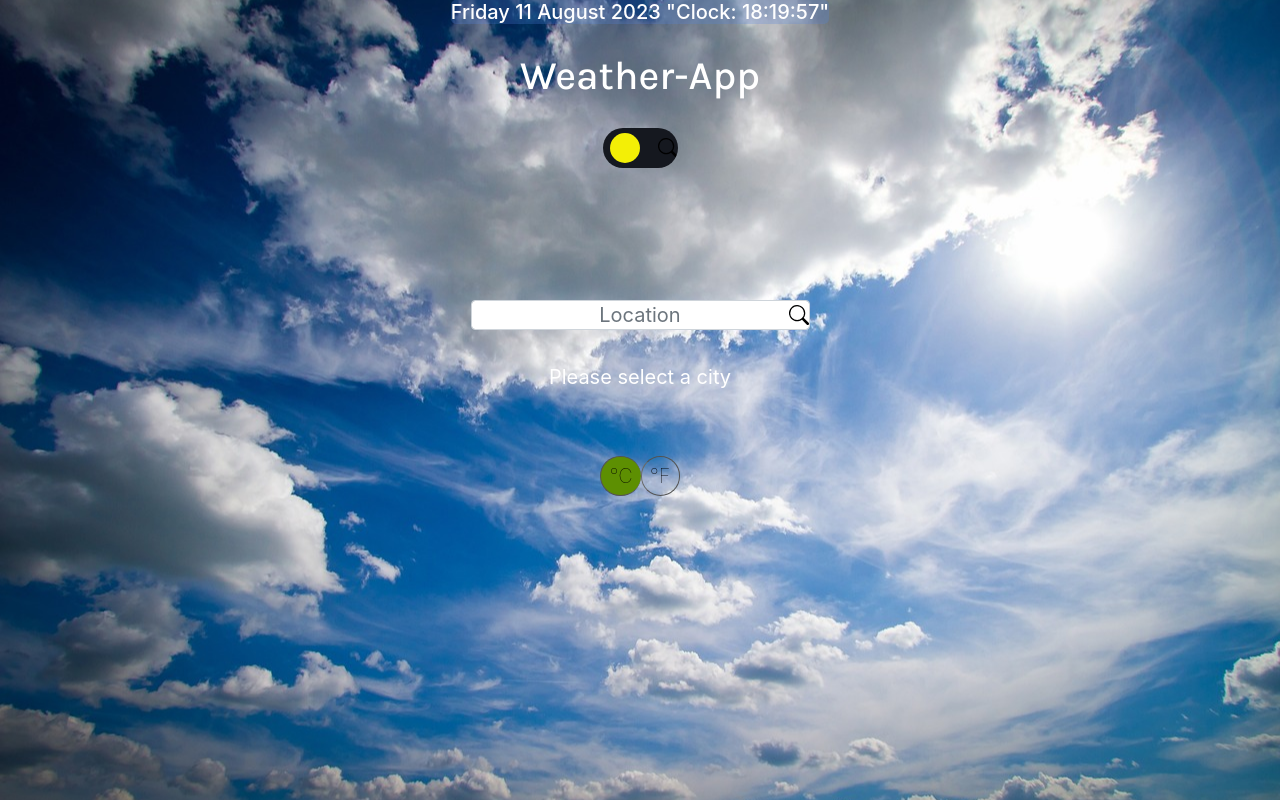
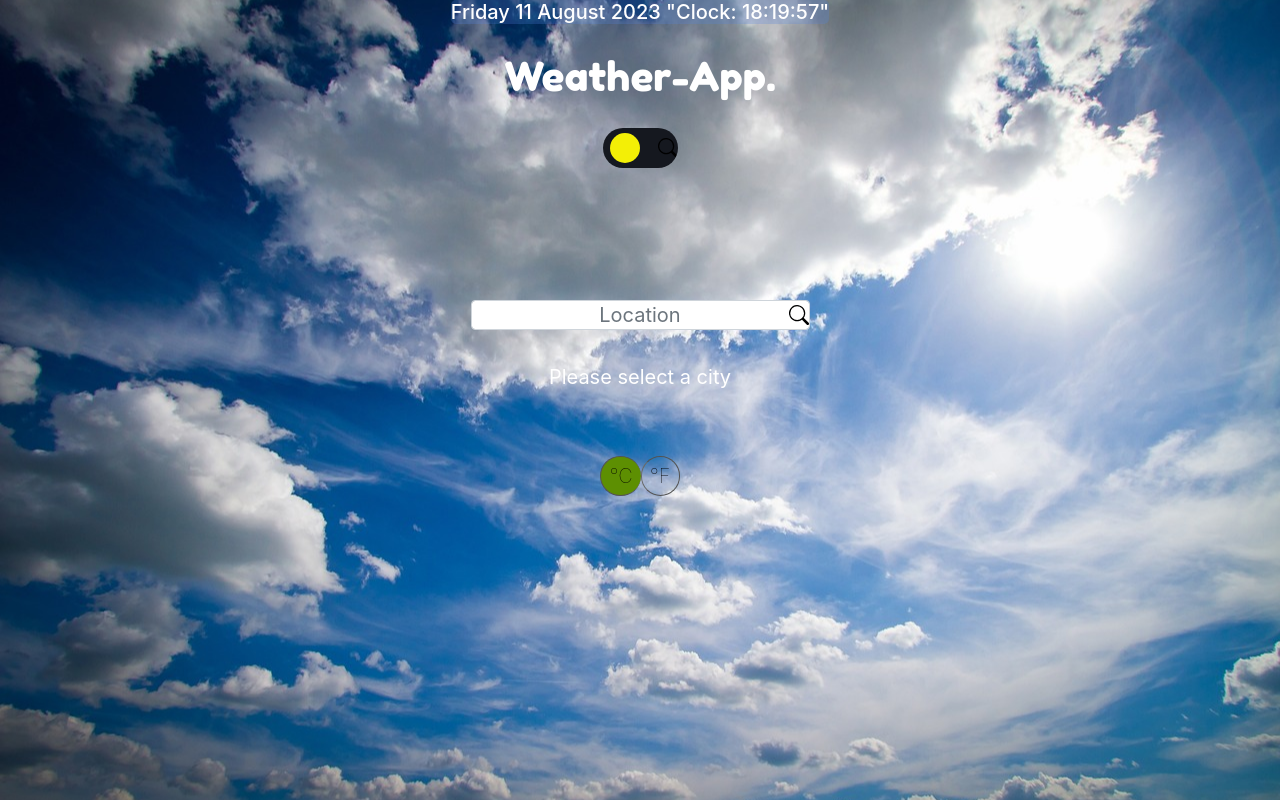
Before and after one commit to dimitrizzz/weather-app, a website built with webpack: page src/weatherapp.html in a window 1280 px wide. Built offline with nearby package versions, Linux system fonts and the light colour scheme.

Commit message:
title change

```diff
--- a/src/weatherapp.css
+++ b/src/weatherapp.css
@@ -1,4 +1,4 @@
-@import url('https://fonts.googleapis.com/css2?family=Lato&family=Poppins:wght@300&display=swap');
+@import url('https://fonts.googleapis.com/css2?family=Fredoka+One&family=Lato:wght@300&display=swap');
 * {
   box-sizing: border-box;
 }
@@ -16,7 +16,7 @@ body{
       padding: 20px 0;
       /* background-color: #4285F4;  */
       color: #fff;
-      font-family: 'Karla', sans-serif;
+      font-family: 'Fredoka One', cursive;
 
   }
 
--- a/src/weatherapp.html
+++ b/src/weatherapp.html
@@ -15,7 +15,7 @@
   background-size: cover; font-size: 20px;">
     <div class="container">
       <h2 class="header-component"><span id="date-time"></span></h2>
-        <h1>Weather-App</h1>
+        <h1>Weather-App.</h1>
       <div class="row">
 
         <div class="day_night">
```
